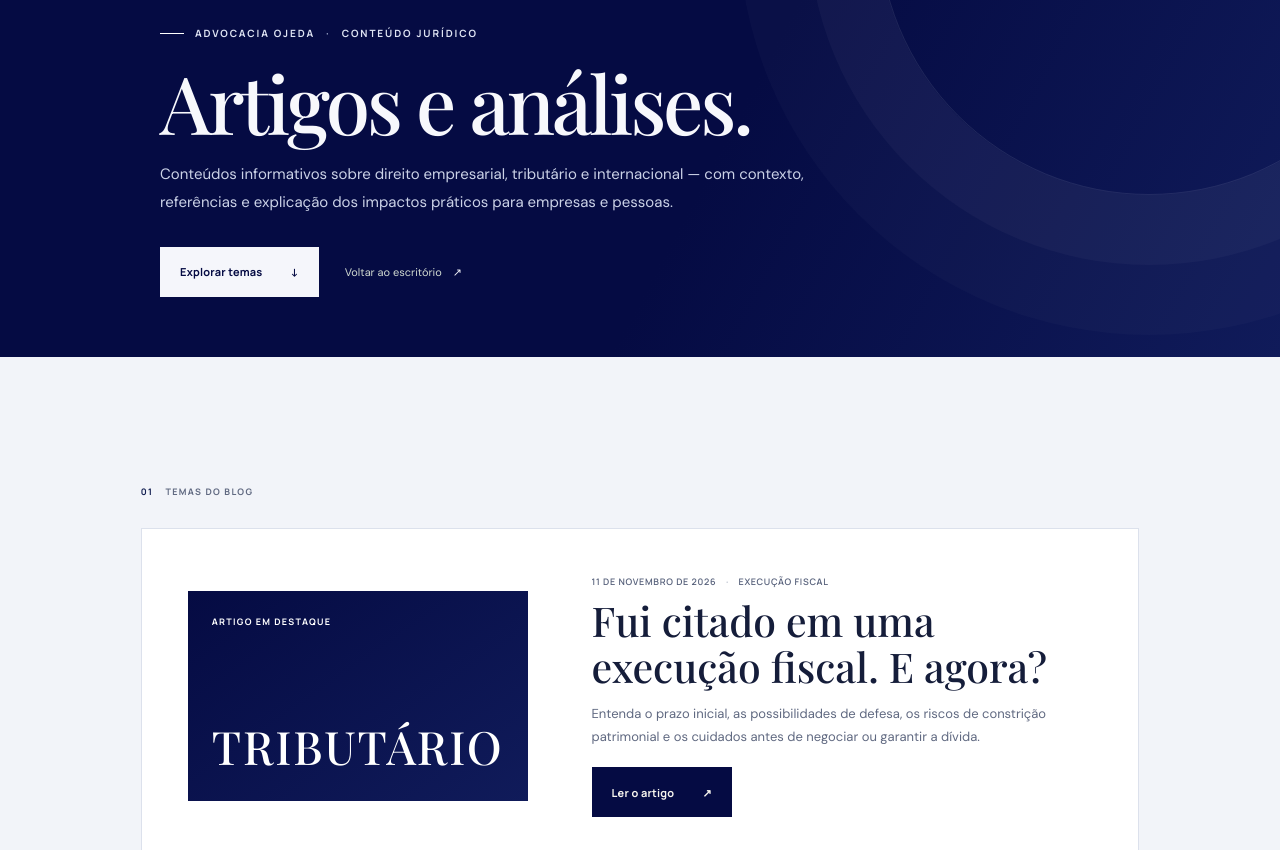
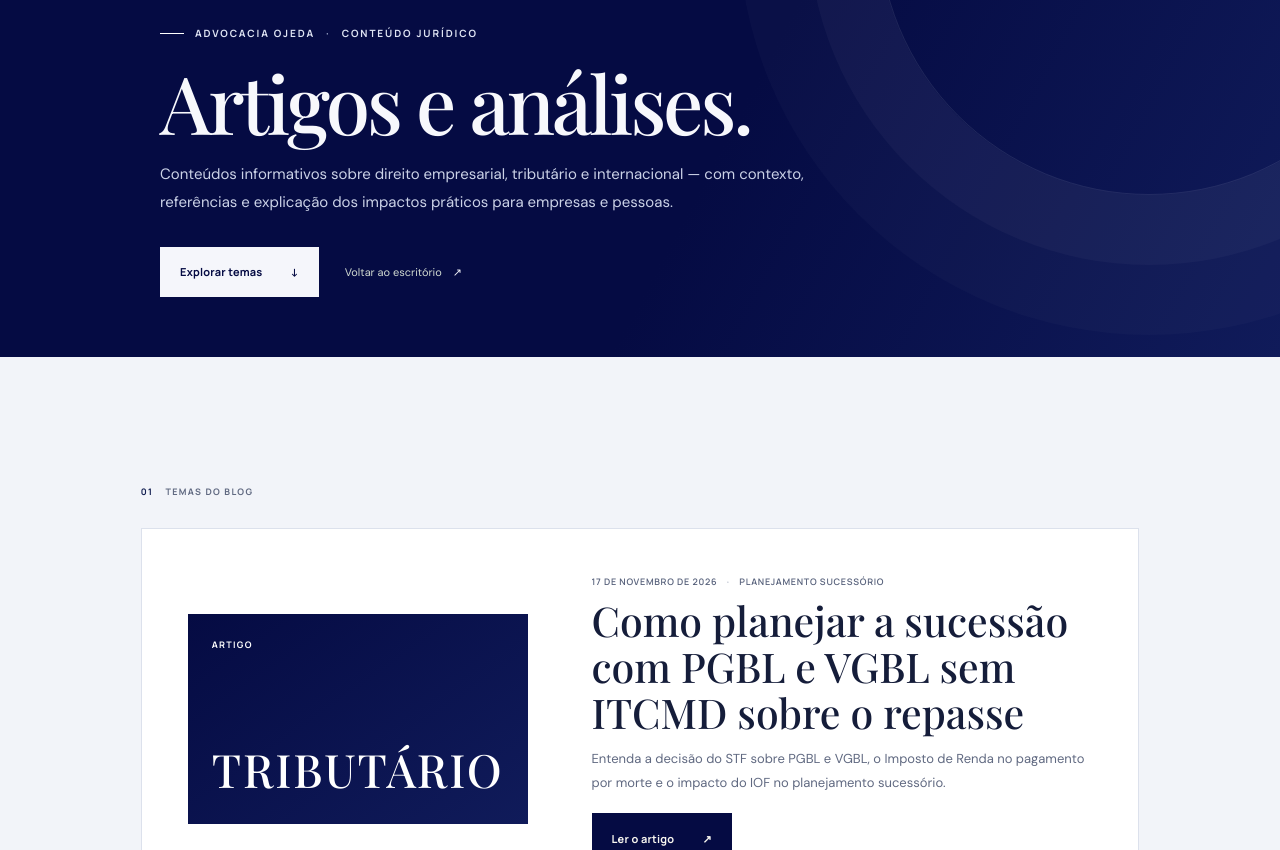
Before and after one commit to FelipeCOjeda/advocacia-ojeda, a plain HTML site: page blog.html in a window 1280 px wide. Shown: the part 102-952 px from the top of the page. Drawn offline with nearby package versions, Linux system fonts and the light colour scheme.

Commit message:
Inclui artigo sobre planejamento sucessório no blog

```diff
--- a/blog.html
+++ b/blog.html
@@ -33,6 +33,14 @@
     </section>
     <section class="blog-category-wrap section" id="temas">
       <div class="section-kicker"><span>01</span><span>Temas do blog</span></div>
+      <article class="blog-feature" id="planejamento-sucessorio">
+        <div class="blog-feature-marker"><span>Artigo</span><b>TRIBUTÁRIO</b></div>
+        <div class="blog-feature-copy"><p class="blog-feature-meta">17 de novembro de 2026 <span>·</span> Planejamento sucessório</p>
+          <h2>Como planejar a sucessão com PGBL e VGBL sem ITCMD sobre o repasse</h2>
+          <p>Entenda a decisão do STF sobre PGBL e VGBL, o Imposto de Renda no pagamento por morte e o impacto do IOF no planejamento sucessório.</p>
+          <a class="button button-dark" href="artigos/planejamento-sucessorio-pgbl-vgbl.html">Ler o artigo <span aria-hidden="true">↗</span></a>
+        </div>
+      </article>
       <article class="blog-feature" id="artigo-destaque">
         <div class="blog-feature-marker"><span>Artigo em destaque</span><b>TRIBUTÁRIO</b></div>
         <div class="blog-feature-copy"><p class="blog-feature-meta">11 de novembro de 2026 <span>·</span> Execução fiscal</p>
```
